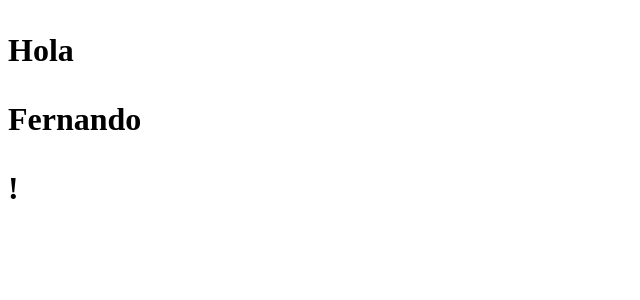
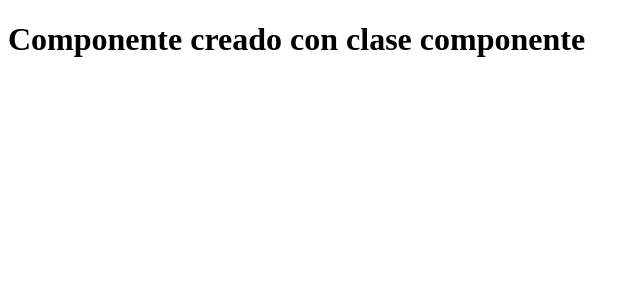
Before and after one commit to fernandopaz1/tutorial-React, a React (Create React App) app: page / in a window 1280 px wide. Shown: the top 300 px of the page, without its empty margins (0-640 px from the left). Built offline with nearby package versions, Linux system fonts and the light colour scheme.

Commit message:
feat: ejemplo de componenete por clase

```diff
--- a/src/index.js
+++ b/src/index.js
@@ -1,4 +1,4 @@
-import React from "react";
+import React, { Component } from "react";
 import { render } from "react-dom";
 
 const SaludarEnIdiomas = ({ idioma }) => {
@@ -17,6 +17,23 @@ const Saludo = ({ idioma, aQuien }) => {
     );
 };
 
+let lenguajes = ["JavaScript", "Python", "Ruby", "C"];
+
+// aca vemos que se puede pasar una lista de elements jsx y lo va a poner como una secuencia de vdom
+// cuando metemos una lista de componentes a un componente de jsx cada elemento debe tener
+// una prop llamada key que debe ser diferente para cada elemento e identificarlos
+// el valor de key es para que en caso de que se modifique el arreglo react sabe que elemento tiene que actulizar
+const Tecnologias = () => {
+    return (
+        <ul>
+            {" "}
+            {lenguajes.map((lenguaje, index) => (
+                <li key={index}>{lenguaje}</li>
+            ))}{" "}
+        </ul>
+    );
+};
+
 // funcion de javascript que retorna un componente de jsx vdom
 // los componenetes se invocan como si fueran tags de html
 // se puede usar self closing tags <Saludo /> si no es necesaro pasarle parametros
@@ -29,6 +46,7 @@ const App = () => {
     return (
         <h1>
             <Saludo idioma="es" aQuien="Fernando" />!
+            <Tecnologias />
         </h1>
     );
 };
@@ -36,4 +54,21 @@ const App = () => {
 // aca renderizamos el vdom que devuelve app en el elemento de
 // de html con id root definido en public/index.html
 // la etiqueta en la que se agrega es App
-render(<App />, document.getElementById("root"));
+render(<App id="app" />, document.getElementById("root"));
+
+// otra forma de crear componenetes es con una clase
+// que hereda de Component e implementa un metodo render
+class AppClase extends Component {
+    render() {
+        return <h1> Componente creado con clase componente</h1>;
+    }
+}
+// si hago que este vdom apunte a root  sobreescribe todo lo demas
+render(<AppClase />, document.getElementById("root"));
+
+// cada componente de react pasa por un proceso de renderizado en
+// cada actualizacion (en un componente de clase se ejecuta devuelte render() y en un componenete de funcion
+// se ejecuta la funcion)
+// cada componente devuelve una representacioin virtual la cual react transforma elemento de la interfaz grafica
+// que se  esta usando
+// React compara la representacion virtual con la real y si hya alguna diferencia hace el trabajo minimo para que coincidan
```
